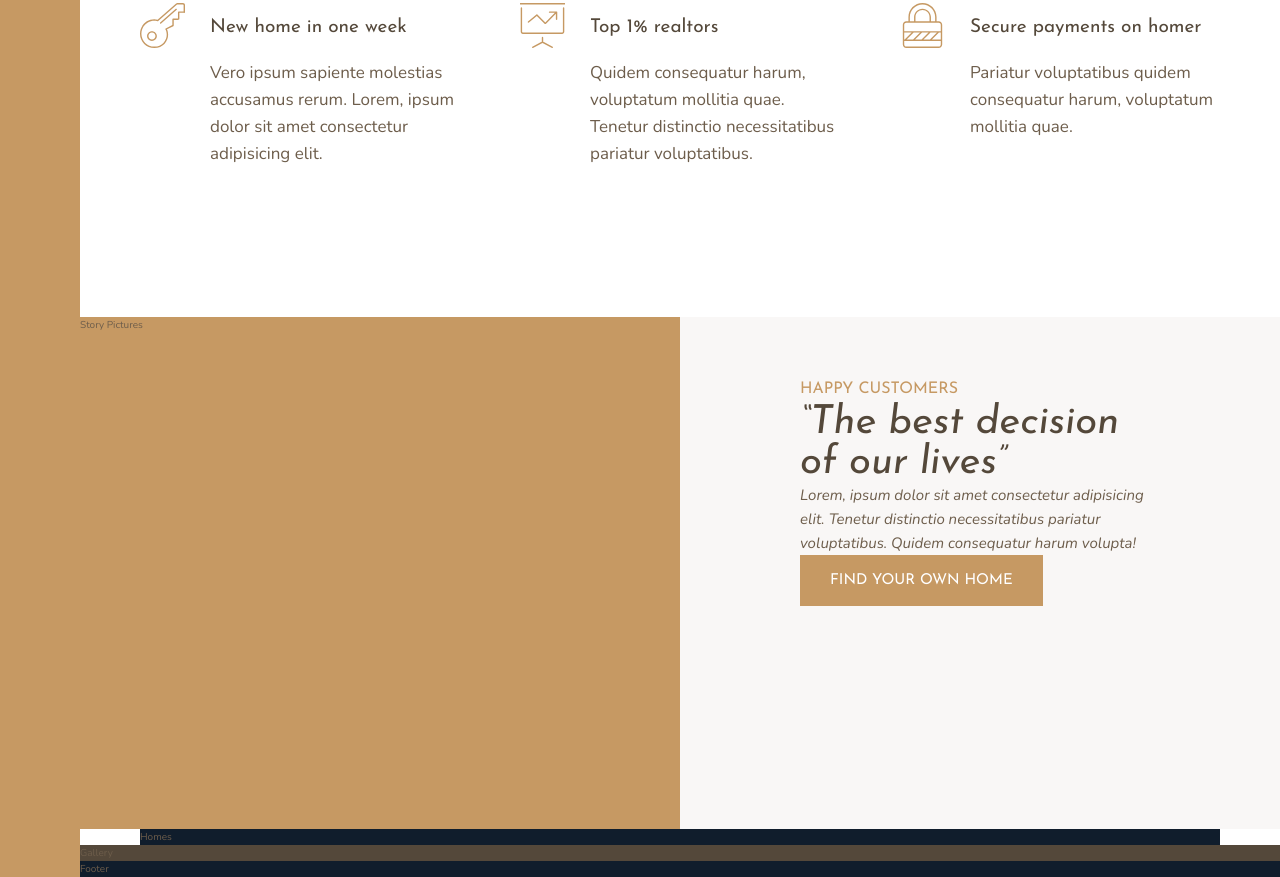
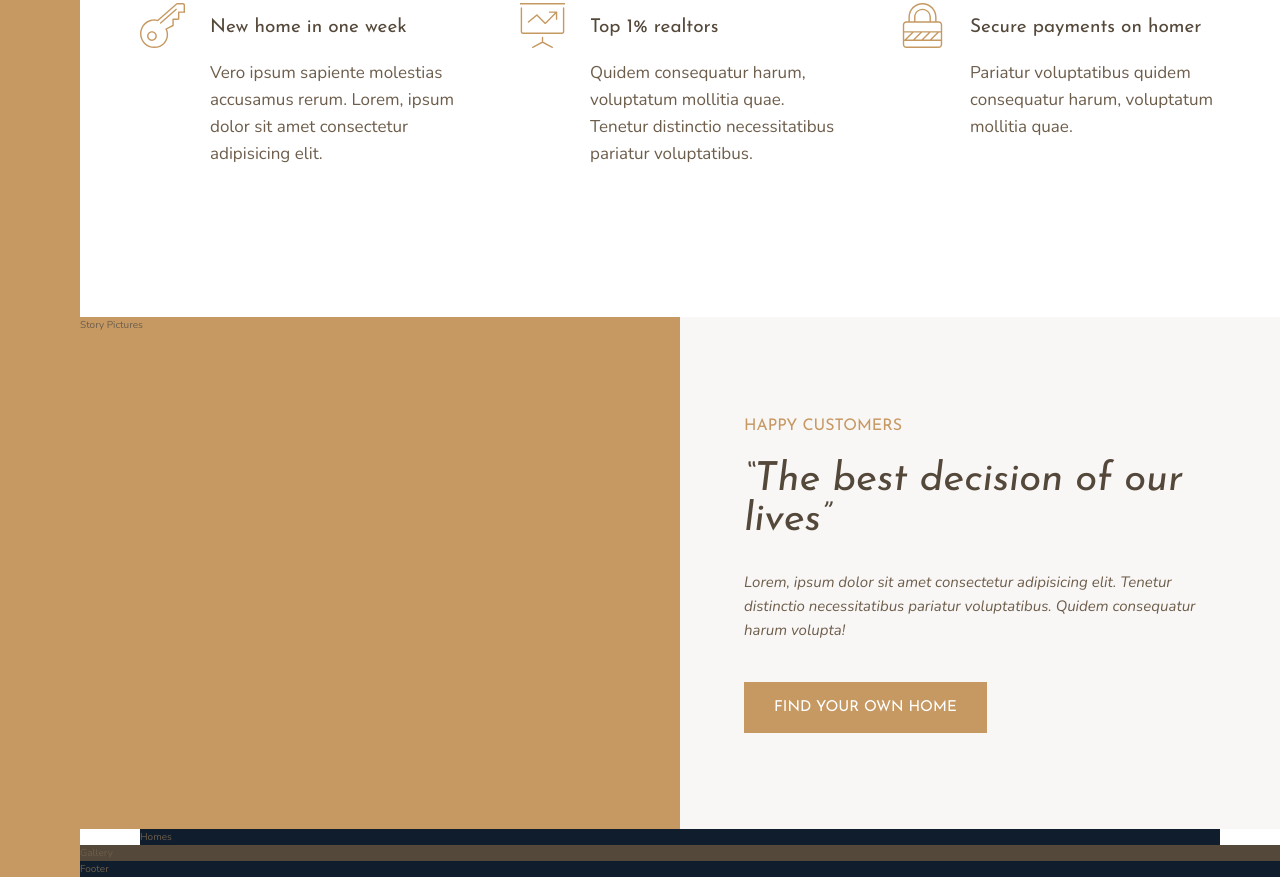
Before and after one commit to johsire/homer-advanced-css-grid, a website: page index.html in a window 1280 px wide. Shown: the part 991-1868 px from the top of the page. Drawn offline with nearby package versions, Linux system fonts and the light colour scheme.

Commit message:
Story Section Pt.1 Final

```diff
--- a/index.html
+++ b/index.html
@@ -94,8 +94,8 @@
         </div>
 
         <div class="story__content">
-            <h3 class="heading-3">Happy Customers</h3>
-            <h2 class="heading-2 heading-2--dark">&ldquo;The best decision of our lives&rdquo;</h2>
+            <h3 class="heading-3 mb-sm">Happy Customers</h3>
+            <h2 class="heading-2 heading-2--dark mb-md">&ldquo;The best decision of our lives&rdquo;</h2>
             <p class="story__text">
                 Lorem, ipsum dolor sit amet consectetur adipisicing elit. Tenetur distinctio necessitatibus pariatur voluptatibus. Quidem consequatur harum volupta!
             </p>
--- a/sass/_story.scss
+++ b/sass/_story.scss
@@ -10,11 +10,21 @@
     background-color: $color-grey-light-1;
     grid-column: col-start 5 / full-end;
 
-    padding: 6rem 12rem;
+    padding: 6rem 8vh;
+
+    // display: flex;
+    // flex-direction: column;
+    // justify-content: center;
+    // align-items: flex-start;
+
+    display: grid;
+    align-content: center;
+    justify-items: start;
   }
 
   &__text {
     font-size: 1.5rem;
     font-style: italic;
+    margin-bottom: 4rem;
   }
 }
```
Also changed, not shown: css/style.css.
